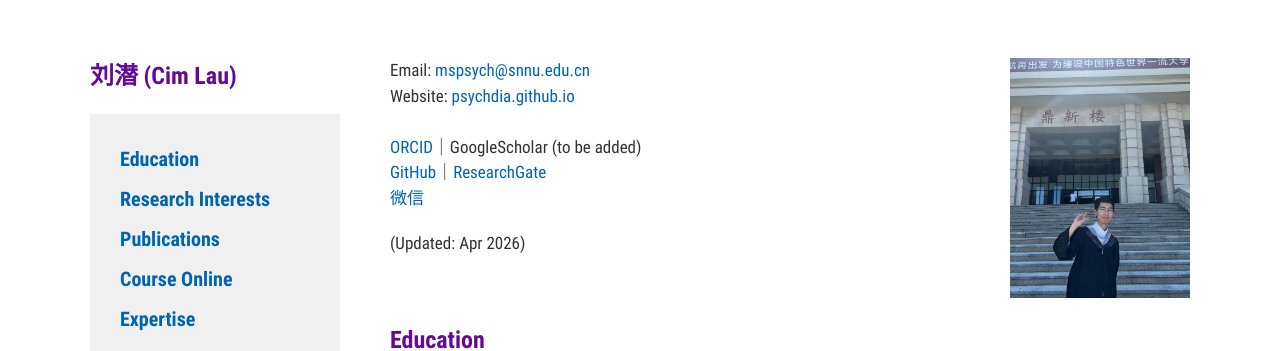
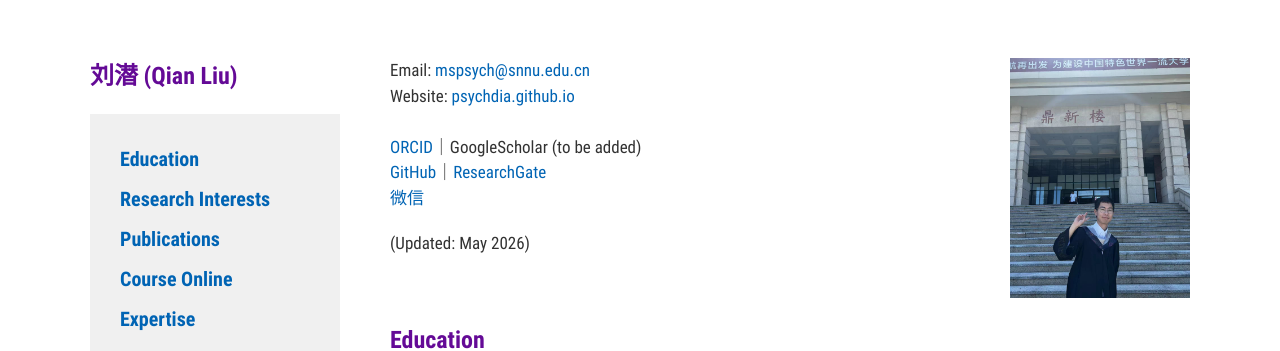
Before and after one commit to PsychDia/PsychDia.github.io, a Jekyll site: the page built from README.md, in a window 1280 px wide and 900 px high. Shown: the top 351 px of the window. Built offline with Jekyll 4.4.1, drawn with Linux system fonts in a browser that asks for light colours; our own code applies the rules of GitHub Pages for plain Markdown files; a script that is not in the unit is left out.

Commit message:
Update default.html

```diff
--- a/_layouts/default.html
+++ b/_layouts/default.html
@@ -5,7 +5,7 @@
     <meta http-equiv="X-UA-Compatible" content="IE=edge">
     <meta name="viewport" content="width=device-width, initial-scale=1">
     {% seo %}
-    <title>刘潜丨Cim Lau</title>
+    <title>刘潜丨Qian Liu</title>
     <!-- <link rel="shortcut icon" type="image/x-icon" href="img/favicon.ico?"/> -->
     <link rel="stylesheet" href="{{ "/assets/css/style.css?v=" | append: site.github.build_revision | relative_url }}">
   </head>
@@ -14,7 +14,7 @@
     <div class="wrapper">
 
       <header>
-        <h1>刘潜 (Cim Lau)</h1>
+        <h1>刘潜 (Qian Liu)</h1>
 
         <div class="toc">
           <ul class="toc-list">
@@ -45,7 +45,7 @@
               <a href="img/WeChat@CimLau.jpg">微信</a><br/>
               <!-- <a href="https://psychbruce.notion.site/Collaboration-Principle-822d4c90f8464a8c9696b9fa95362131">Collaboration Principle 合作原则</a> -->
             </p>
-            <p>(Updated: Apr 2026)</p>
+            <p>(Updated: May 2026)</p>
           </div>
           <div>
             <!-- <img class="logo" src="img/Bruce-Packages-HexLogo.png" /> -->
```
